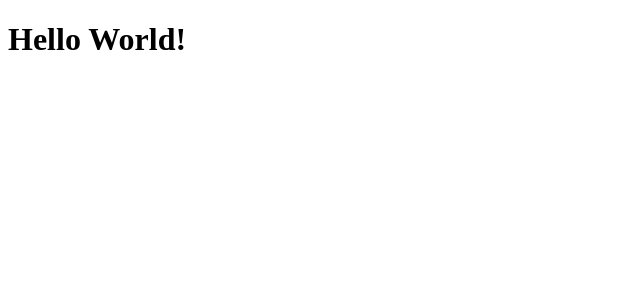
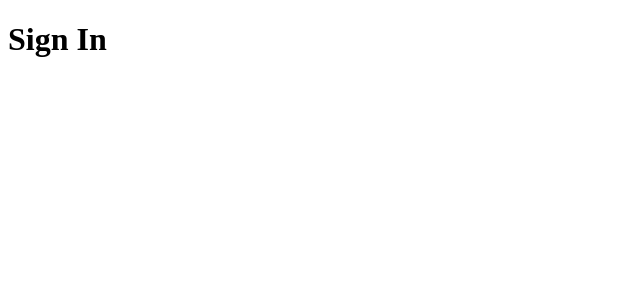
Before and after one commit to joaofaveri/auth-google-firebase, a React (Vite) app: page / in a window 1280 px wide. Shown: the top 300 px of the page, without its empty margins (0-640 px from the left). Built offline with nearby package versions, Linux system fonts and the light colour scheme.

Commit message:
feat: folder structure and signin file

```diff
--- a/src/App.tsx
+++ b/src/App.tsx
@@ -1,6 +1,8 @@
+import { SignIn } from "./pages/SignIn";
+
 export default function App() {
 
   return (
-    <h1>Hello World!</h1>
+    <SignIn />
   )
 }
--- /dev/null
+++ b/src/pages/SignIn/index.tsx
@@ -0,0 +1,5 @@
+export function SignIn() {
+  return (
+    <h1>Sign In</h1>
+  )
+}
```
